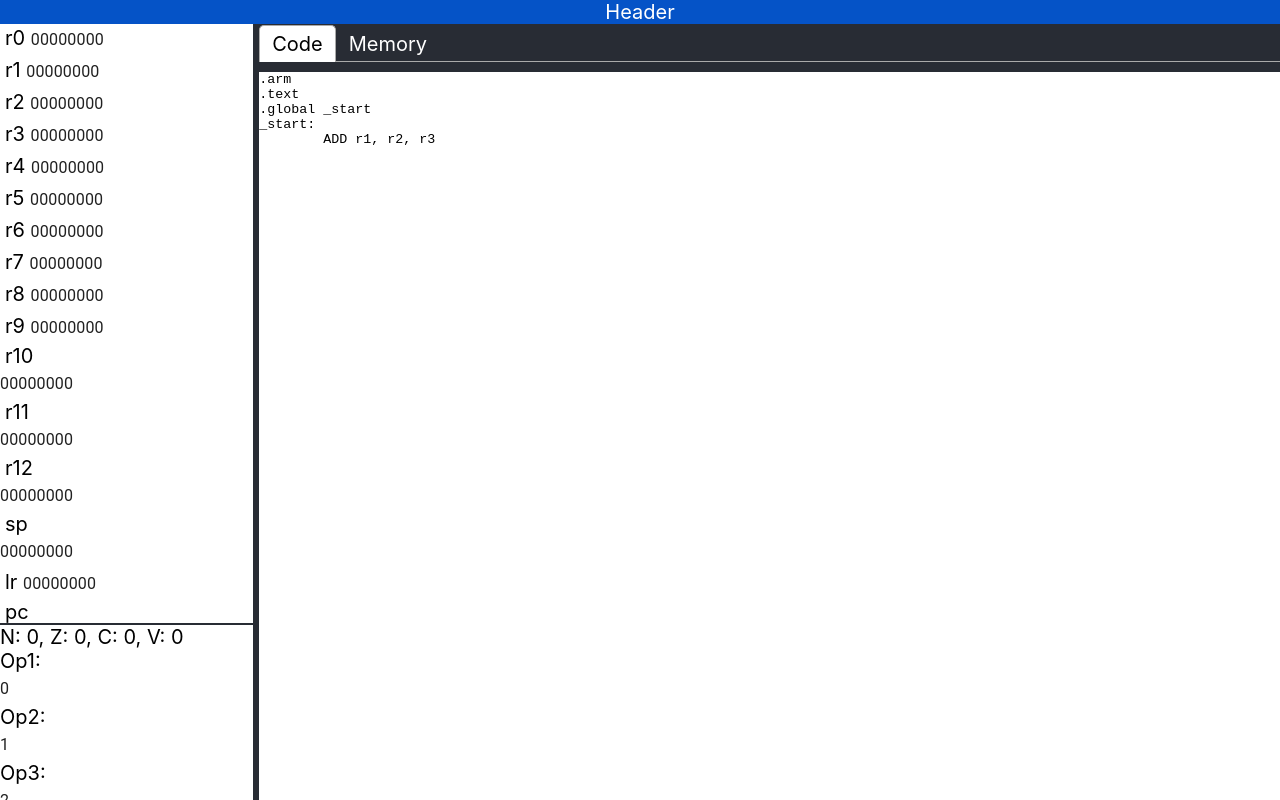
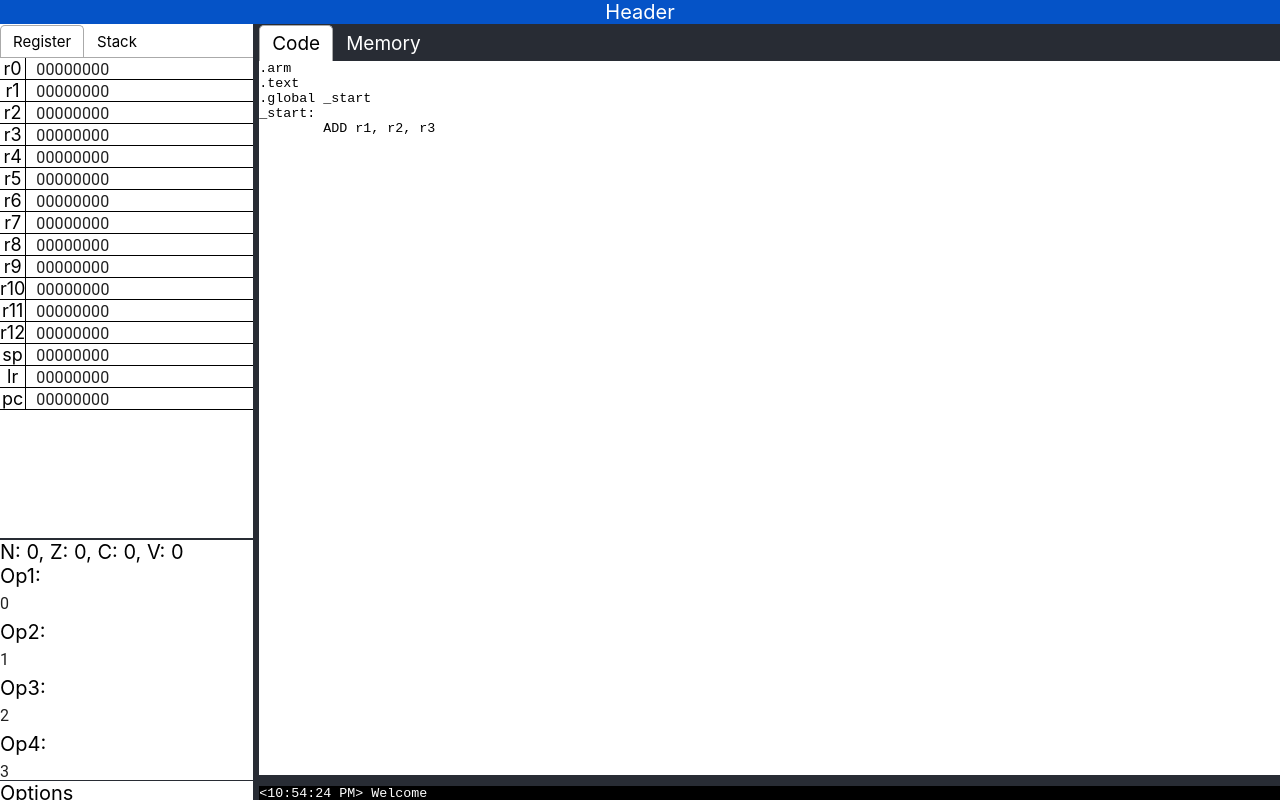
Before and after one commit to Koro95/ARM-Simulator, a React (Create React App) app: page / in a window 1280 px wide. Shown: the top 800 px of the page. Built offline with nearby package versions, Linux system fonts and the light colour scheme.

Commit message:
css stuff

```diff
--- a/src/App.css
+++ b/src/App.css
@@ -25,7 +25,7 @@
   background-color: white;
   color: black;
   text-align: left;
-  height: 100%;
+  height: 102.5%;
   width: 100%;
   resize: none;
   border: none;
@@ -37,16 +37,31 @@
   background-color: white;
   color: black;
   text-align: left;
-  overflow-y: scroll;
+  overflow-y: auto;
+}
+
+.App-cpustate-tabs {
+  margin: 0;
+  padding: 0;
+  font-size: 15px;
+  padding-bottom: 1px;
+  border-bottom: #aaa solid 2px;
+  overflow-y: auto;
+}
+
+.Reg {
+  font-size: 18px;
+  border-bottom:black solid 1px;
 }
 
 .Reg-names {
   background-color: white;
   color: black;
-  text-align: right;
-  font-size: 20px;
-  padding-left: 5px;
+  text-align: center;
+  font-size: 18px;
+  min-width: 10%;
   display: inline-block;
+  border-right: black solid 1px;
 }
 
 .App-terminal {
@@ -65,17 +80,35 @@
   background-color: white;
   color: black;
   text-align: left;
+  overflow-y: auto;
 }
 
 .App-options {
   background-color: white;
   color: black;
   text-align: left;
+  overflow-y: auto;
 }
+
 .react-tabs {
   height: 100%;
 }
 
 .react-tabs__tab-panel {
-  height: 100%;
+  height: 92%;
 }
+
+.tab-list-reg {
+  font-size: 15px;
+  padding: 0;
+  padding-bottom: 1px;
+  margin: 0;
+  border-bottom: #aaa solid 1px;
+}
+
+.tab-list-input {
+  font-size: 19px;
+  padding: 0;
+  padding-bottom: 1px;
+  margin: 0;
+}
--- a/src/simulator/CodeExecutionEngine.ts
+++ b/src/simulator/CodeExecutionEngine.ts
@@ -176,9 +176,10 @@ class CodeExecutionEngine {
                     carry = (x >>> (shiftAmount - 1)) & 1;
                     break;
             }
-            // TODO
-            // this.cpu.state.statusRegister.setC(carry === 0 ? 0 : 1);
-            // this.updateStatusRegisters = true;
+
+            if (typeof this.currentInstruction !== 'undefined' && this.currentInstruction.updateStatusRegisters) {
+                this.cpu.state.statusRegister.setC(carry === 0 ? 0 : 1);
+            }
         }
 
         return y;
--- a/src/simulator/Cpu.tsx
+++ b/src/simulator/Cpu.tsx
@@ -1,5 +1,6 @@
 import React from "react";
 import InputBase from '@material-ui/core/InputBase';
+import { InputBaseComponentProps } from "@material-ui/core";
 import Box from '@material-ui/core/Box';
 import Button from '@material-ui/core/Button';
 import { Tab, Tabs, TabList, TabPanel } from 'react-tabs';
@@ -106,28 +107,42 @@ class Cpu extends React.Component<any, CpuState> {
     }
 
     render() {
+        const style = {style: {padding: 0, 'padding-left': 10, width: '90px'}} as InputBaseComponentProps;
+
         return (
             <div className="App-body">
-                <Box width="19.75%" mr="0.5%" height="100%">
-                    <Box height="50%" mb="0.5%" className="App-cpustate">
-                        <div> <div className="Reg-names">r0</div> <InputBase margin='none' value={this.toHex(this.state.registers[0])} onChange={e => this.regValueChange(0, e)} /> </div>
-                        <div> <div className="Reg-names">r1</div> <InputBase margin='none' value={this.toHex(this.state.registers[1])} onChange={e => this.regValueChange(1, e)} /> </div>
-                        <div> <div className="Reg-names">r2</div> <InputBase margin='none' value={this.toHex(this.state.registers[2])} onChange={e => this.regValueChange(2, e)} /> </div>
-                        <div> <div className="Reg-names">r3</div> <InputBase margin='none' value={this.toHex(this.state.registers[3])} onChange={e => this.regValueChange(3, e)} /> </div>
-                        <div> <div className="Reg-names">r4</div> <InputBase margin='none' value={this.toHex(this.state.registers[4])} onChange={e => this.regValueChange(4, e)} /> </div>
-                        <div> <div className="Reg-names">r5</div> <InputBase margin='none' value={this.toHex(this.state.registers[5])} onChange={e => this.regValueChange(5, e)} /> </div>
-                        <div> <div className="Reg-names">r6</div> <InputBase margin='none' value={this.toHex(this.state.registers[6])} onChange={e => this.regValueChange(6, e)} /> </div>
-                        <div> <div className="Reg-names">r7</div> <InputBase margin='none' value={this.toHex(this.state.registers[7])} onChange={e => this.regValueChange(7, e)} /> </div>
-                        <div> <div className="Reg-names">r8</div> <InputBase margin='none' value={this.toHex(this.state.registers[8])} onChange={e => this.regValueChange(8, e)} /> </div>
-                        <div> <div className="Reg-names">r9</div> <InputBase margin='none' value={this.toHex(this.state.registers[9])} onChange={e => this.regValueChange(9, e)} /> </div>
-                        <div> <div className="Reg-names">r10</div> <InputBase margin='none' value={this.toHex(this.state.registers[10])} onChange={e => this.regValueChange(10, e)} /> </div>
-                        <div> <div className="Reg-names">r11</div> <InputBase margin='none' value={this.toHex(this.state.registers[11])} onChange={e => this.regValueChange(11, e)} /> </div>
-                        <div> <div className="Reg-names">r12</div> <InputBase margin='none' value={this.toHex(this.state.registers[12])} onChange={e => this.regValueChange(12, e)} /> </div>
-                        <div> <div className="Reg-names">sp</div> <InputBase margin='none' value={this.toHex(this.state.registers[13])} onChange={e => this.regValueChange(13, e)} /> </div>
-                        <div> <div className="Reg-names">lr</div> <InputBase margin='none' value={this.toHex(this.state.registers[14])} onChange={e => this.regValueChange(14, e)} /> </div>
-                        <div> <div className="Reg-names">pc</div> <InputBase margin='none' value={this.toHex(this.state.registers[15])} onChange={e => this.regValueChange(15, e)} /> </div>
+                <Box width="19.75%" mr="0.5%" height="100%" minWidth="150px">
+                    <Box height="54%" mb="0.5%" className="App-cpustate">
+                        <Tabs>
+                            <TabList className="tab-list-reg">
+                                <Tab>Register</Tab>
+                                <Tab>Stack</Tab>
+                            </TabList>
+
+                            <TabPanel>
+                                <div className="Reg"> <div className="Reg-names">r0</div><InputBase inputProps={style} value={this.toHex(this.state.registers[0])} onChange={e => this.regValueChange(0, e)} /> </div>
+                                <div className="Reg"> <div className="Reg-names">r1</div><InputBase inputProps={style} value={this.toHex(this.state.registers[1])} onChange={e => this.regValueChange(1, e)} /> </div>
+                                <div className="Reg"> <div className="Reg-names">r2</div><InputBase inputProps={style} value={this.toHex(this.state.registers[2])} onChange={e => this.regValueChange(2, e)} /> </div>
+                                <div className="Reg"> <div className="Reg-names">r3</div><InputBase inputProps={style} value={this.toHex(this.state.registers[3])} onChange={e => this.regValueChange(3, e)} /> </div>
+                                <div className="Reg"> <div className="Reg-names">r4</div><InputBase inputProps={style} value={this.toHex(this.state.registers[4])} onChange={e => this.regValueChange(4, e)} /> </div>
+                                <div className="Reg"> <div className="Reg-names">r5</div><InputBase inputProps={style} value={this.toHex(this.state.registers[5])} onChange={e => this.regValueChange(5, e)} /> </div>
+                                <div className="Reg"> <div className="Reg-names">r6</div><InputBase inputProps={style} value={this.toHex(this.state.registers[6])} onChange={e => this.regValueChange(6, e)} /> </div>
+                                <div className="Reg"> <div className="Reg-names">r7</div><InputBase inputProps={style} value={this.toHex(this.state.registers[7])} onChange={e => this.regValueChange(7, e)} /> </div>
+                                <div className="Reg"> <div className="Reg-names">r8</div><InputBase inputProps={style} value={this.toHex(this.state.registers[8])} onChange={e => this.regValueChange(8, e)} /> </div>
+                                <div className="Reg"> <div className="Reg-names">r9</div><InputBase inputProps={style} value={this.toHex(this.state.registers[9])} onChange={e => this.regValueChange(9, e)} /> </div>
+                                <div className="Reg"> <div className="Reg-names">r10</div><InputBase inputProps={style} value={this.toHex(this.state.registers[10])} onChange={e => this.regValueChange(10, e)} /> </div>
+                                <div className="Reg"> <div className="Reg-names">r11</div><InputBase inputProps={style} value={this.toHex(this.state.registers[11])} onChange={e => this.regValueChange(11, e)} /> </div>
+                                <div className="Reg"> <div className="Reg-names">r12</div><InputBase inputProps={style} value={this.toHex(this.state.registers[12])} onChange={e => this.regValueChange(12, e)} /> </div>
+                                <div className="Reg"> <div className="Reg-names">sp</div><InputBase inputProps={style} value={this.toHex(this.state.registers[13])} onChange={e => this.regValueChange(13, e)} /> </div>
+                                <div className="Reg"> <div className="Reg-names">lr</div><InputBase inputProps={style} value={this.toHex(this.state.registers[14])} onChange={e => this.regValueChange(14, e)} /> </div>
+                                <div className="Reg"> <div className="Reg-names">pc</div><InputBase inputProps={style} value={this.toHex(this.state.registers[15])} onChange={e => this.regValueChange(15, e)} /> </div>
+                            </TabPanel>
+                            <TabPanel>
+                                hallo
+                            </TabPanel>
+                        </Tabs>
                     </Box>
-                    <Box height="29.75%" mb="0.5%" className="App-debugger">
+                    <Box height="25.25%" mb="0.5%" className="App-debugger">
                         <div>N: {this.state.statusRegister.getN()}, Z: {this.state.statusRegister.getZ()}, C: {this.state.statusRegister.getC()}, V: {this.state.statusRegister.getV()}</div>
 
                         <div>Op1: <InputBase value={this.state.testOp[0]} onChange={e => this.testOpChange(0, e)} /> </div>
@@ -164,16 +179,16 @@ class Cpu extends React.Component<any, CpuState> {
                 </Box>
                 <Box width="79.75%" height="100%">
                     <Box height="79.5%" mb="0.5%">
-                        <Tabs>
-                            <TabList height="10%">
-                                <Tab>Code</Tab>
+                        <Tabs height="100%">
+                            <TabList className="tab-list-input">
+                                <Tab height="5%">Code</Tab>
                                 <Tab>Memory</Tab>
                             </TabList>
 
-                            <TabPanel height="90%">
+                            <TabPanel>
                                 <textarea className="App-userinput" value={this.state.userInput.toString()} onChange={e => this.userInputChange(e)} onKeyDown={e => this.allowTabKey(e)} />
                             </TabPanel>
-                            <TabPanel height="90%">
+                            <TabPanel>
                                 <textarea className="App-userinput" value={this.state.mainMemory.memory} disabled />
                             </TabPanel>
                         </Tabs>
--- a/src/simulator/MainMemory.ts
+++ b/src/simulator/MainMemory.ts
@@ -1,4 +1,3 @@
-import React from "react";
 import { Cpu } from "./Cpu";
 import { Instruction } from "./Instruction";
 
```
